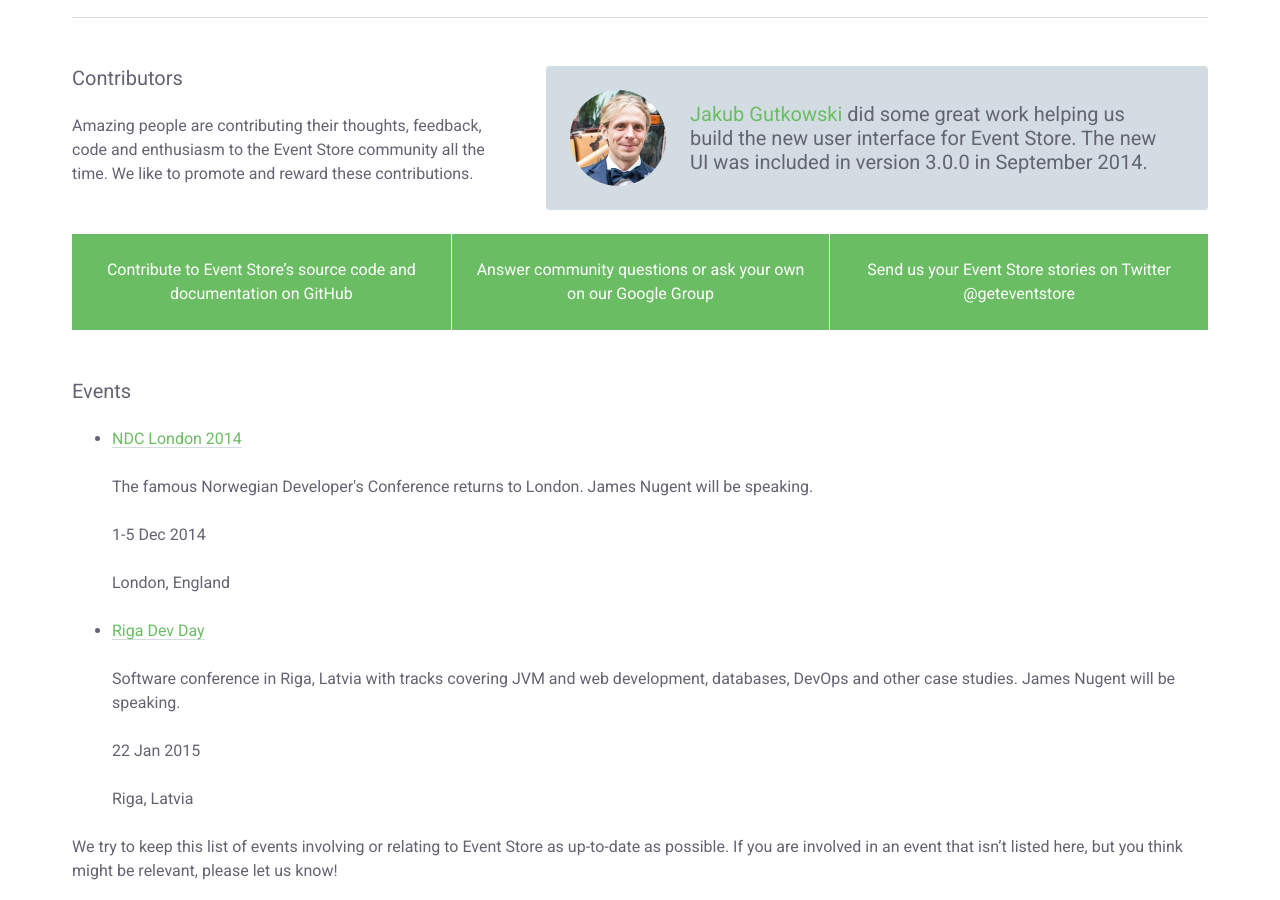
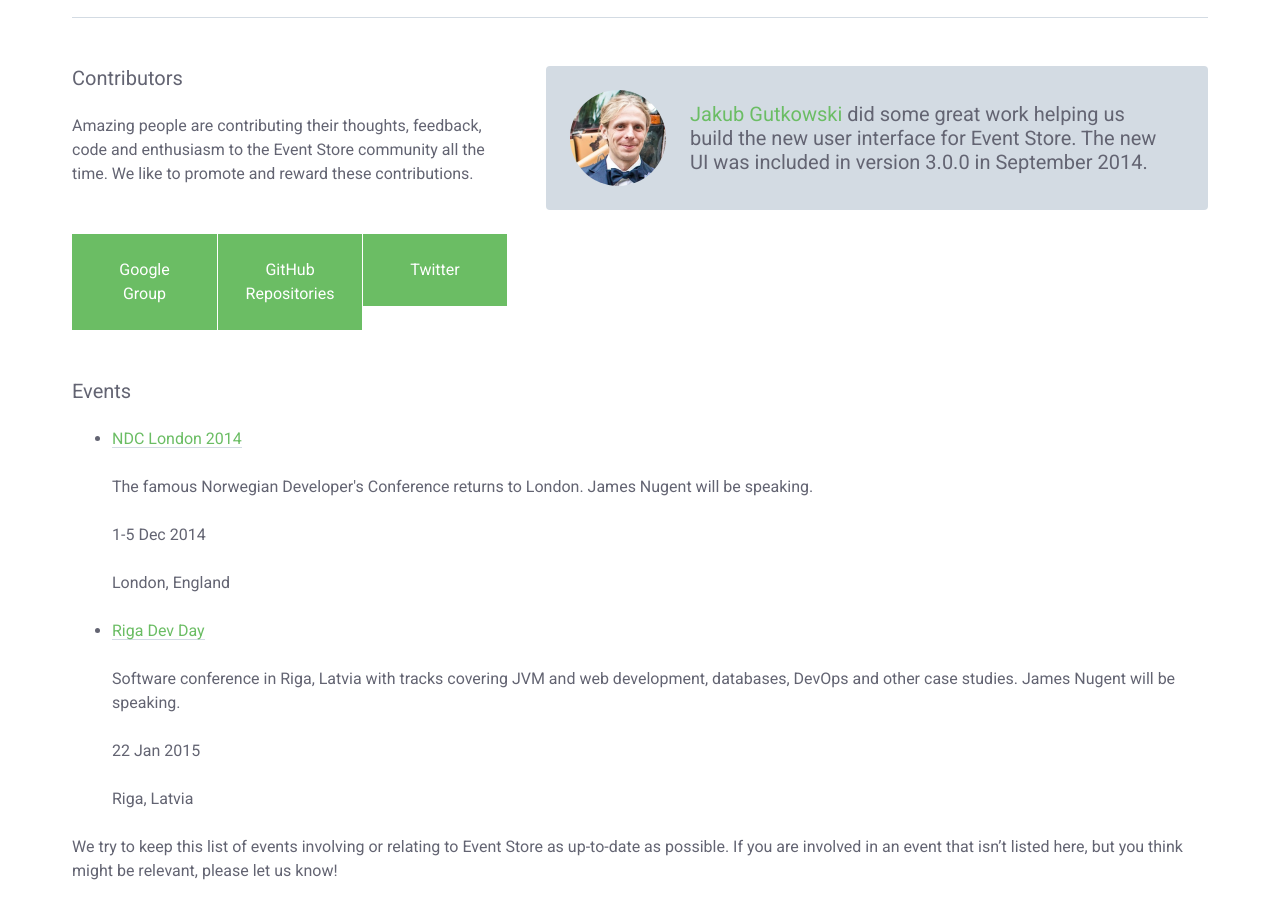
Before and after one commit to sandboxorg/geteventstore.com, a Jekyll site: the page built from community/index.html, in a window 1280 px wide and 900 px high, scrolled down 509 px. Built offline with Jekyll 4.4.1, drawn with Linux system fonts in a browser that asks for light colours; nearby versions of some CDN libraries; Markdown is read by kramdown in place of the engine named in the settings.

Commit message:
Simplified calls to action

```diff
--- a/community/index.html
+++ b/community/index.html
@@ -64,9 +64,9 @@ title: "Community"
     </div>
     <div class="inner-container">
         <ul class="c2a-buttons">
-            <li class="c2a-buttons__item"><a href="https://github.com/eventstore/eventstore">Contribute to Event Store’s source code and documentation on GitHub</a></li>
-            <li class="c2a-buttons__item"><a href="https://groups.google.com/forum/#!forum/event-store">Answer community questions or ask your own on our Google Group</a></li>
-            <li class="c2a-buttons__item"><a href="https://twitter.com/geteventstore">Send us your Event Store stories on Twitter @geteventstore</a></li>
+            <li class="c2a-buttons__item"><a href="https://groups.google.com/forum/#!forum/event-store">Google Group</a></li>
+            <li class="c2a-buttons__item"><a href="https://github.com/eventstore">GitHub Repositories</a></li>
+            <li class="c2a-buttons__item"><a href="https://twitter.com/geteventstore">Twitter</a></li>
         </ul>
     </div>
     <div class="inner-container">
```
